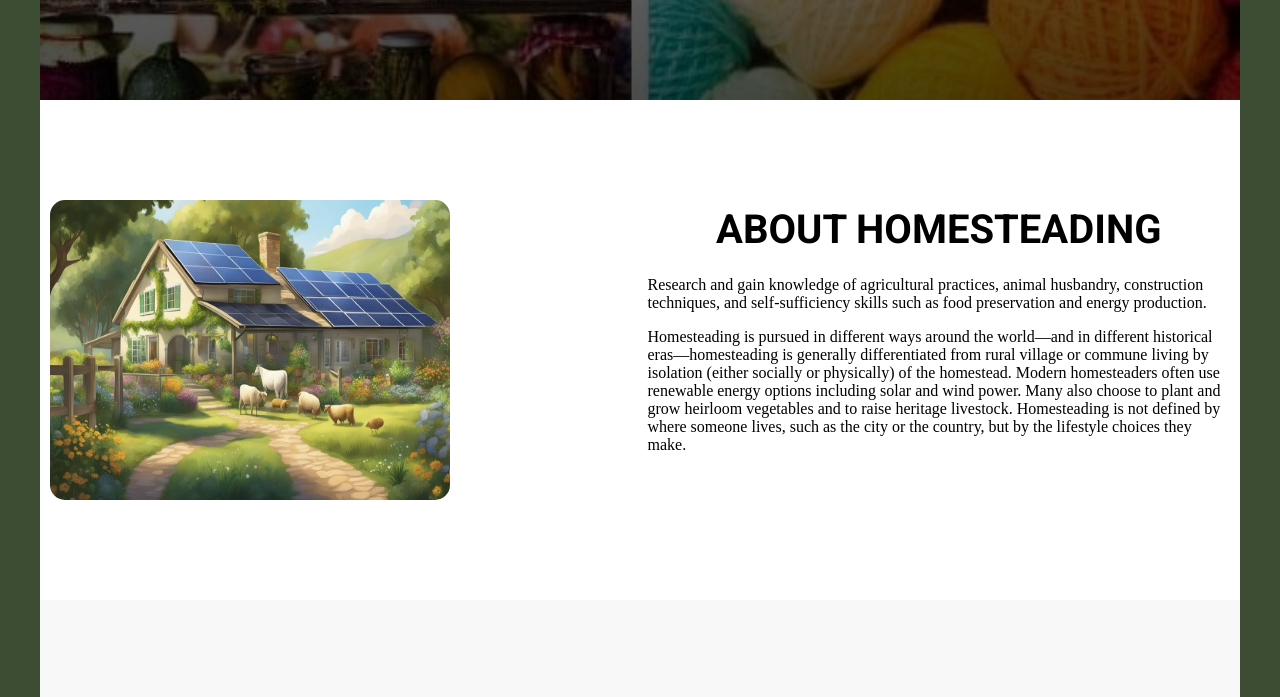
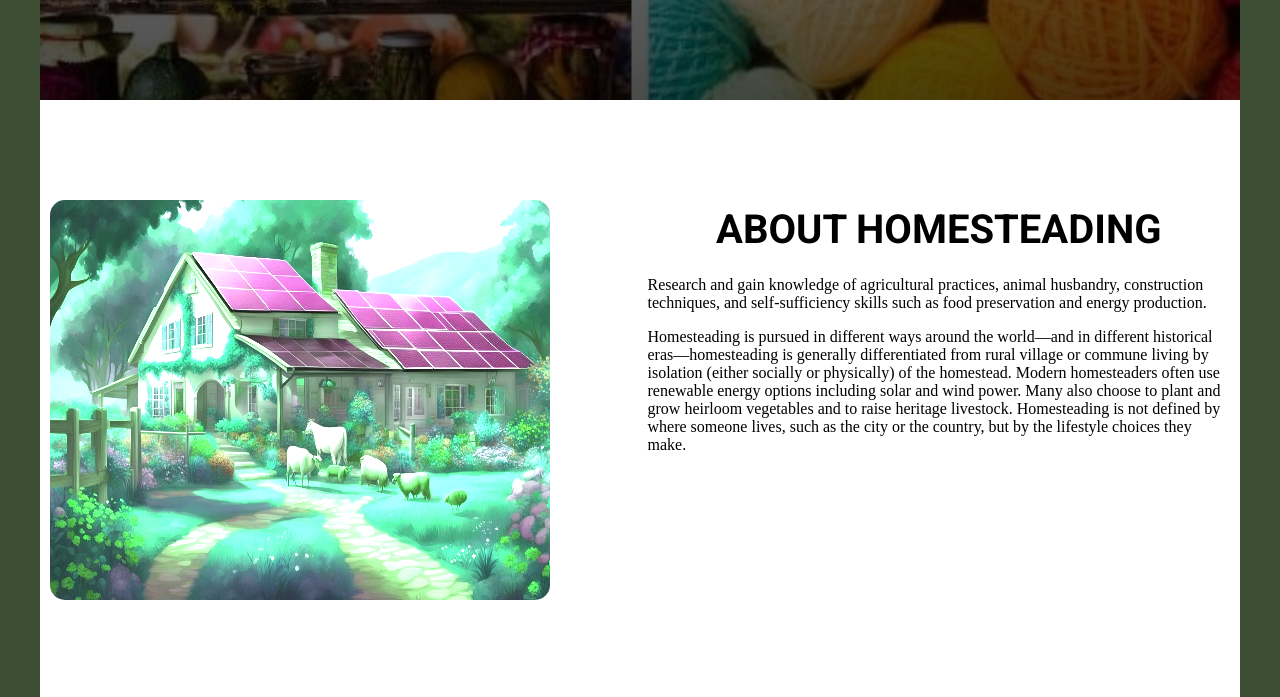
Before and after one commit to RoxyKeatings/homestead-project, a plain HTML site: page index.html in a window 1280 px wide. Shown: the part 616-1313 px from the top of the page. Drawn offline with Linux system fonts and the light colour scheme; a script that the page names is missing.

Commit message:
added css filters to image

```diff
--- a/index.html
+++ b/index.html
@@ -28,7 +28,7 @@
         <main>
             <section class="grid grid-section">
                 <div>
-                    <img src="images/solarhouse.jpg" width="400px" height="300px" alt="solarhouse"
+                    <img src="images/solarhouse.jpg" width="500px" height="400px" alt="solarhouse"
                         class="img-responsive" />
                 </div>
                 <div>
--- a/src/style.css
+++ b/src/style.css
@@ -68,6 +68,9 @@ section {
   max-width: 100%;
   margin: 0 auto;
   padding: 100px 10px;
+}
+img {
+  filter: hue-rotate(75deg) brightness(155%);
 }
 .img-responsive {
   max-width: 100%;
```
